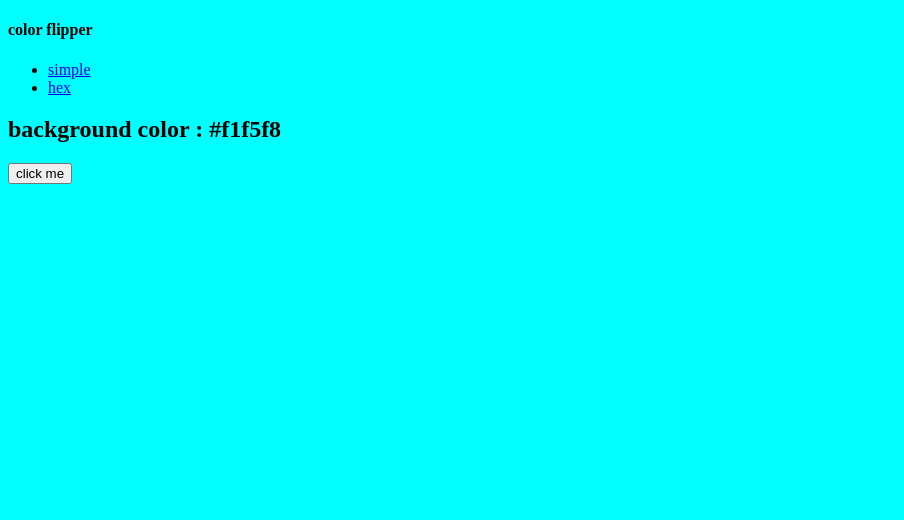
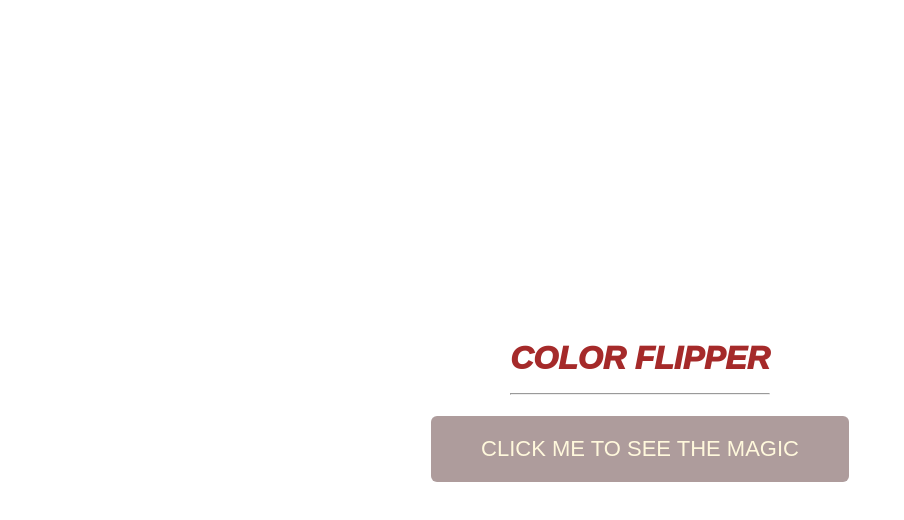
Before and after one commit to Shivansh3218/Project-15, a plain HTML site: page Flipper/index.html in a window 1280 px wide. Shown: the whole page, without its empty margins (0-904 px from the left). Drawn offline with Linux system fonts and the light colour scheme.

Commit message:
Colour flipper

```diff
--- a/Flipper/index.html
+++ b/Flipper/index.html
@@ -1,34 +1,42 @@
 <!DOCTYPE html>
 <html lang="en">
-  <head>
-    <meta charset="UTF-8" />
-    <meta name="viewport" content="width=device-width, initial-scale=1.0" />
-    <title>Color Flipper || Hex</title>
+<head>
+    <meta charset="UTF-8">
+    <meta name="viewport" content="width=device-width, initial-scale=1.0">
+    <title>Document</title>
+    <link rel="stylesheet" href="style.css">
+</head>
+<body>
+  <header>
+<h1>COLOR FLIPPER <hr></h1>
+  </header>
+    <button class="button" id="change-button">
+        CLICK ME TO SEE THE MAGIC
+    </button>
+<script>
+  let button = document.getElementsByClassName("button")
+  const color = document.getElementById('change-button')
+const textColor = document.getElementById('change-text')
+const body = document.body;
 
-    <!-- styles -->
-    <link rel="stylesheet" href="style.css" />
-  </head>
 
-  <body>
-    <nav>
-      <div class="nav-center">
-        <h4>color flipper</h4>
-        <ul class="nav-links">
-          <li><a href="index.html">simple</a></li>
-          <li><a href="hex.html">hex</a></li>
-        </ul>
-      </div>
-    </nav>
-    <main>
-      <div class="container">
-        <h2>background color : <span class="color">#f1f5f8</span></h2>
-        <button class="btn btn-hero" id="btn">click me</button>
-      </div>
-    </main>
-    <!-- javascript -->
-    <script>
-let color = ["green","red","rgba(133,122,200")]
+function randomColor(){
+    return Math.floor(Math.random()*255);
+}
 
-    </script>
-  </body>
+color.addEventListener('click',bgColor)
+
+function bgColor(){
+    const color1 = randomColor();
+    const color2 = randomColor();
+    const color3 = randomColor();
+
+    const rgbString = `rgb(${color1},${color2},${color3})`
+
+    body.style.background = rgbString;
+    button.style.backgroundColor = rgbString;
+}
+</script>
+
+</body>
 </html>
--- a/Flipper/style.css
+++ b/Flipper/style.css
@@ -1,3 +1,27 @@
 body{
-    background-color: aqua;
+    font-family: 'Poppins',sans-serif;
+    display: flex;
+    flex-direction: column;
+    align-items: center;
+    justify-content: center;
+    min-height: 100vh;
+    margin: 0;
 }
+
+h1{
+    text-align: center;
+    color: brown;
+    font-style: italic;
+    font-weight: 1000;
+
+}
+.button{
+    background-color: rgb(174, 156, 156);
+    color: cornsilk;
+    border: 0;
+    font-size: 18px;
+    font-size: 22px;
+    cursor: pointer;
+    border-radius: 6px;
+    padding: 20px 50px;
+}
```
